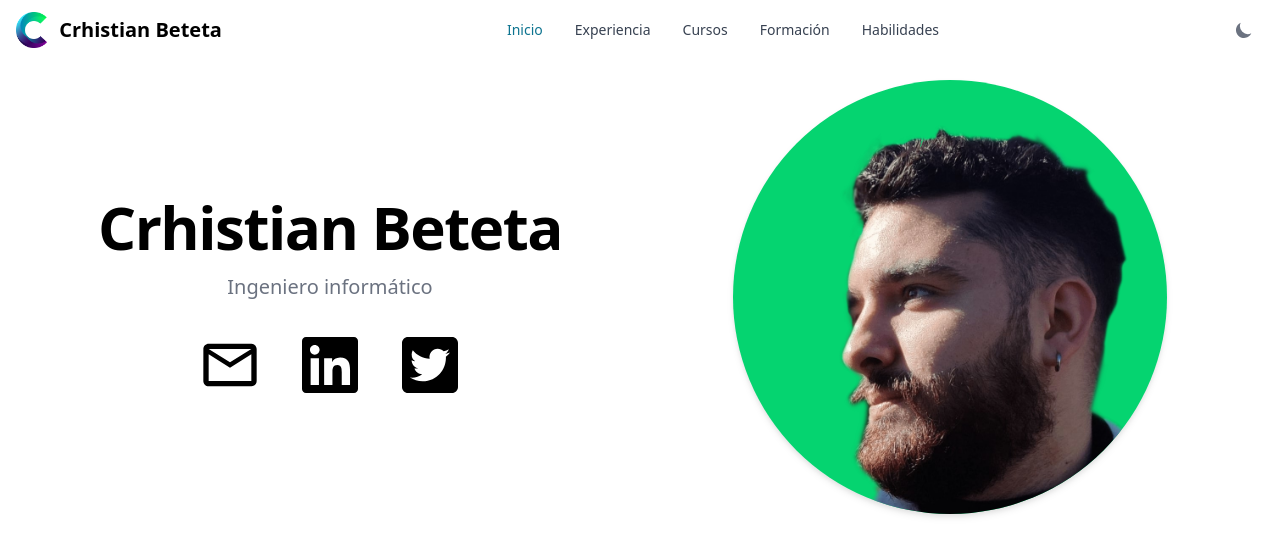
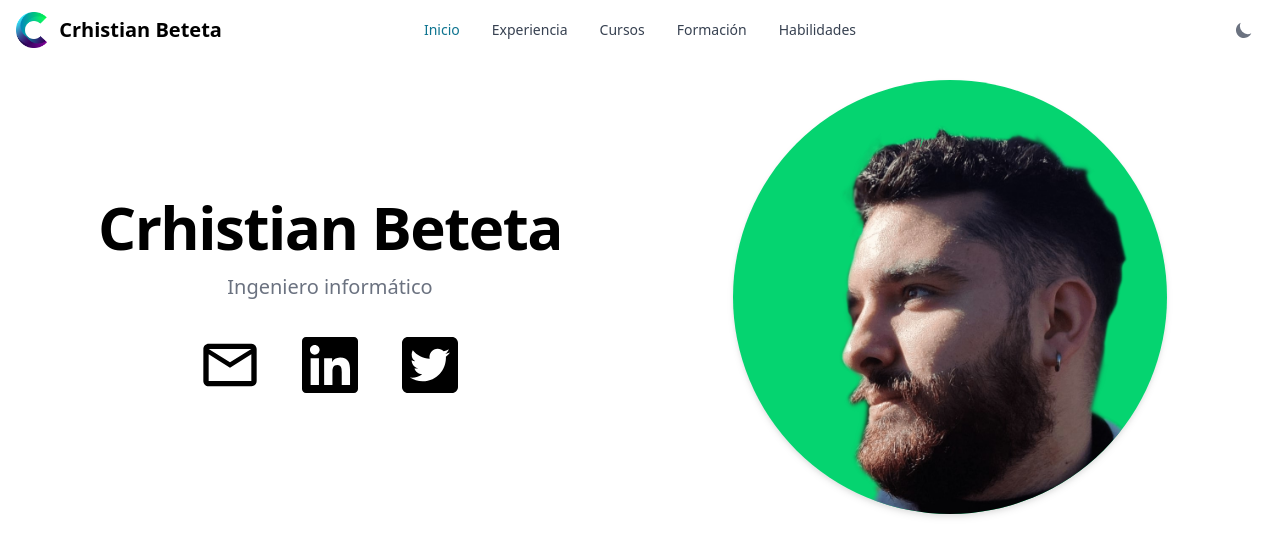
Before and after one commit to crhistianbeteta/site, a React (Vite) app: page / in a window 1280 px wide. Shown: the top 556 px of the page. Built offline with nearby package versions, Linux system fonts and the light colour scheme.

Commit message:
feat: responsive navbar

```diff
--- a/src/shared/components/NavBar.tsx
+++ b/src/shared/components/NavBar.tsx
@@ -10,21 +10,23 @@ export function Navbar() {
     const [location] = useLocation();
 
     return (
-        <FlowBiteNavbar fluid rounded >
+        <FlowBiteNavbar fluid  >
 
+            <div className="flex-1">
                 <WouterLink href="/">
                     <FlowBiteNavbar.Brand>
                         <img src={logo} className="mr-3 h-6 sm:h-9" alt="Crhistian Beteta Logo" />
                         <span className="self-center whitespace-nowrap text-xl font-semibold dark:text-white">Crhistian Beteta</span>
                     </FlowBiteNavbar.Brand>
                 </WouterLink>
+            </div>
 
-            <div className="flex md:order-2">
+
+            <div className="flex md:order-2 flex-1  justify-end">
                 <FlowBiteNavbar.Toggle />
                 <DarkThemeToggle />
+            </div>
 
-
-            </div>
 
             <FlowBiteNavbar.Collapse>
                 <WouterLink href="/" >
```
Lines whose indentation alone changed are shown as unchanged.
